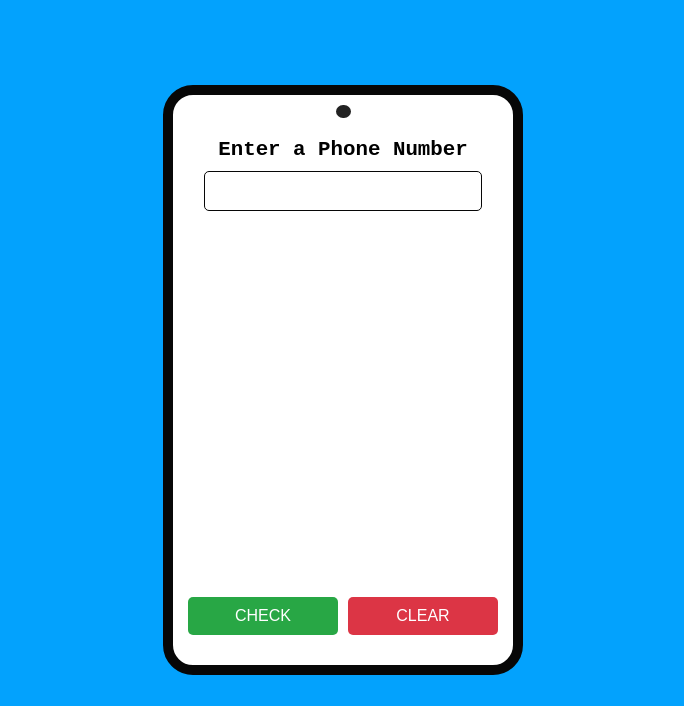
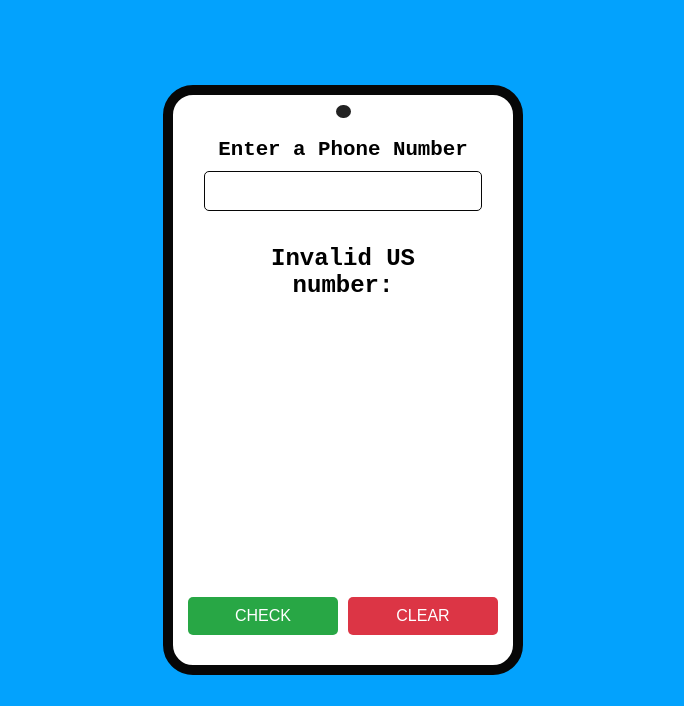
Before and after one commit to kamScripts/-Telephone-Number-Validator, a plain HTML site: page index.html in a window 1280 px wide. Both pictures are taken after a click on the button "CHECK". Shown: the part 94-800 px from the top of the page, without its empty margins (297-981 px from the left). Drawn offline with Linux system fonts and the light colour scheme.

Commit message:
regex and input handling

```diff
--- a/index.html
+++ b/index.html
@@ -13,9 +13,8 @@
             <div id="camera"></div>
             <label for="user-input">Enter a Phone Number</label>
             <input id="user-input" type="text" maxlength="16" />
-            <output id="results">
-                <p id="results-div"></p>
-            </output>
+            <div id="results-div">
+            </div>
             <nav id="btns-container">
                 <button id="check-btn" type="button">CHECK</button>
                 <button id="clear-btn" type="button">CLEAR</button>
@@ -23,5 +22,6 @@
 
         </section>
     </main>
+    <script src="script.js"></script>
 </body>
 </html>
--- a/script.js
+++ b/script.js
@@ -0,0 +1,32 @@
+const userInput = document.getElementById('user-input');
+const results = document.getElementById('results-div');
+const checkBtn = document.getElementById('check-btn');
+const clearBtn = document.getElementById('clear-btn');
+
+const regex = /^(\d\s?)?(\(\d{3}\)|\d{3})[\s-]?\d{3}[\s-]?\d{4}$/;
+
+const processInput = ()=>{
+    const input = userInput.value;
+    if (input==="") {
+        alert("Please provide a phone number")
+    }
+    isValid = validate(regex, input);
+    displayResults(isValid, input)
+    userInput.value = ""
+};
+const validate = (regexp, str) => regexp.test(str);
+
+const displayResults = (isValid, number) => {
+    const para = document.createElement("p");
+    para.textContent = `${isValid? 'Valid' : 'Invalid'} US number: ${number}`
+    results.appendChild(para);
+};
+const clearResults = () => results.textContent = "";
+
+
+checkBtn.addEventListener('click', processInput);
+userInput.addEventListener('keydown', e => {
+    if (e.key === 'Enter') {
+        processInput()};
+})
+clearBtn.addEventListener('click', clearResults);
--- a/styles.css
+++ b/styles.css
@@ -58,12 +58,15 @@ input {
     text-align: center;
 }
 
-output {
+#results-div {
     margin-top: 10px;
     font-size: 1.5rem;
     font-weight: bold;
+    text-align: center;
     color: var(--text-color);
+    width: 70%;
     height: 70%;
+    overflow-y: scroll;
 }
 
 nav {
```
